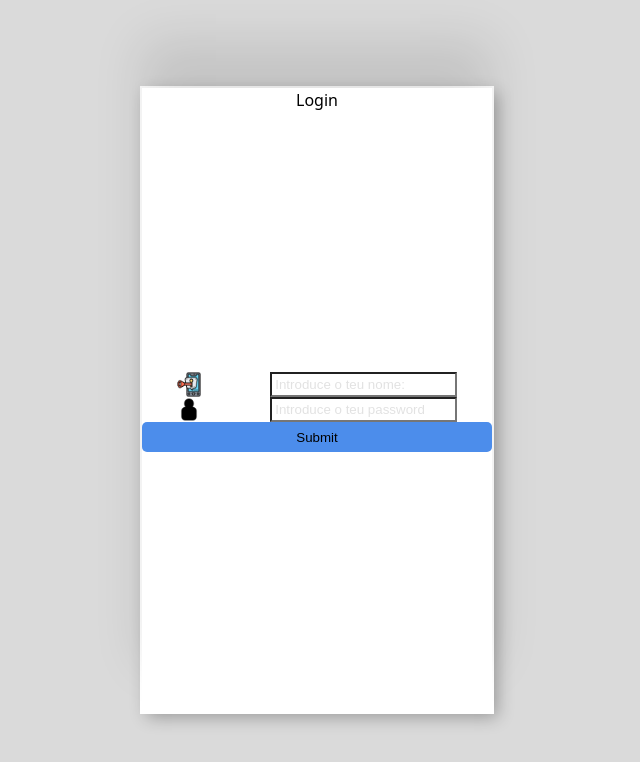
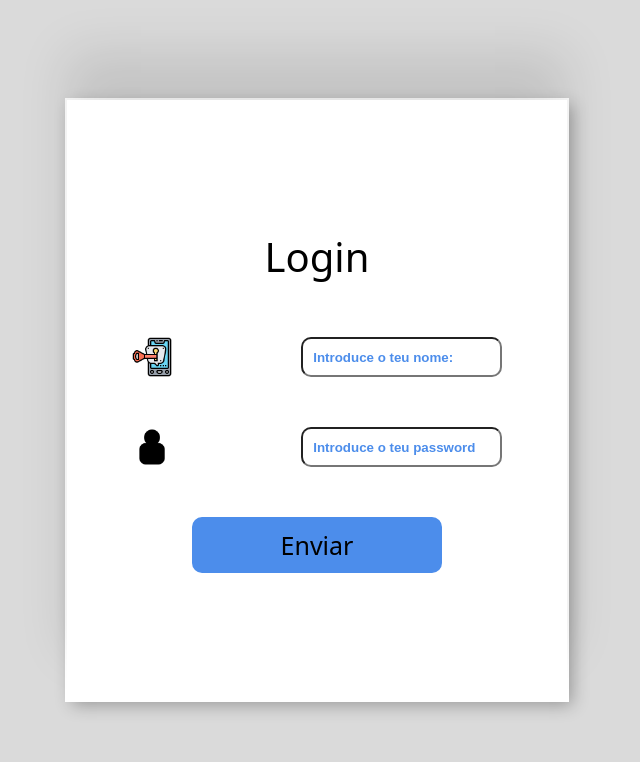
Before and after one commit to vanessabguijarro/Xuntando-Pezas, a React (Vite) app in the folder FRONT/Front-Xuntando-Pezas/: page / in a window 1280 px wide. Shown: the top 762 px of the page, without its empty margins (323-963 px from the left). Built offline with nearby package versions, Linux system fonts and the light colour scheme.

Commit message:
Páxina de login

```diff
--- a/FRONT/Front-Xuntando-Pezas/src/PAXINAS/PUBLICAS/Acceso.App.tsx
+++ b/FRONT/Front-Xuntando-Pezas/src/PAXINAS/PUBLICAS/Acceso.App.tsx
@@ -27,10 +27,8 @@ const handleSubmit = async (event: React.FormEvent<HTMLFormElement>) => {
 
 return (<div className="estilo-acceso">
 
-
+<form className="form-acceso" onSubmit={handleSubmit}>
     <Titulo titulo="Login" estilo="estilo-titulo"/>
-
-<form className="form-acceso" onSubmit={handleSubmit}>
     <label className="label-acceso">
       <img className="imaxes-acceso" src={Imaxes.mensaxeSecreto} alt="usuario" />
 
@@ -54,7 +52,8 @@ return (<div className="estilo-acceso">
         onChange={handleChange}
       />
       </label>
-      <input className="input-acceso" type="submit" />
+      <label>{/* <input className="input-acceso" type="submit" /> */}<button type="submit" className="input-acceso">Enviar</button></label>
+
   </form>
 </div>
 
--- a/FRONT/Front-Xuntando-Pezas/src/estilo/Acceso.App.css
+++ b/FRONT/Front-Xuntando-Pezas/src/estilo/Acceso.App.css
@@ -4,7 +4,8 @@
     flex-direction: column;
     justify-content: center;
     height: 600px;
-    width: 350px;
+    width: 500px;
+    gap: 50px;
 }
 .label-acceso{
     color: black;
@@ -12,24 +13,35 @@
     justify-content: space-around;
 }
 .imaxes-acceso{
-    width: 24px;
+    width: 40px;
 }
 ::placeholder{
     color: rgb(226, 226, 226);
-    font-size:600;
+    font-weight:600;
+
+    color: #4C8DEB;
 }
 .input-acceso[type="text"],.input-acceso[type="password"]{
     background-color:white;
     padding: 3px;
+    padding: 10px;
+    border-radius: 10px;
+    color: rgb(255, 144, 144);
 }
-.input-acceso[type="submit"]{
-    border: 1px solid transparent;
-    border-radius: 5px;
+button[type="submit"]{
+    background-color:white;
+    padding: 3px;
+    padding: 10px;
+    border-radius: 10px;
     background-color: #4C8DEB;
-    height: 30px;
+    width: 50%;
+    padding: 10px;
+    font-size: 25px;
 }
+
 .estilo-titulo{
     color:black;
+    font-size: 40px;
 }
 .estilo-acceso{
     display: flex;
```
